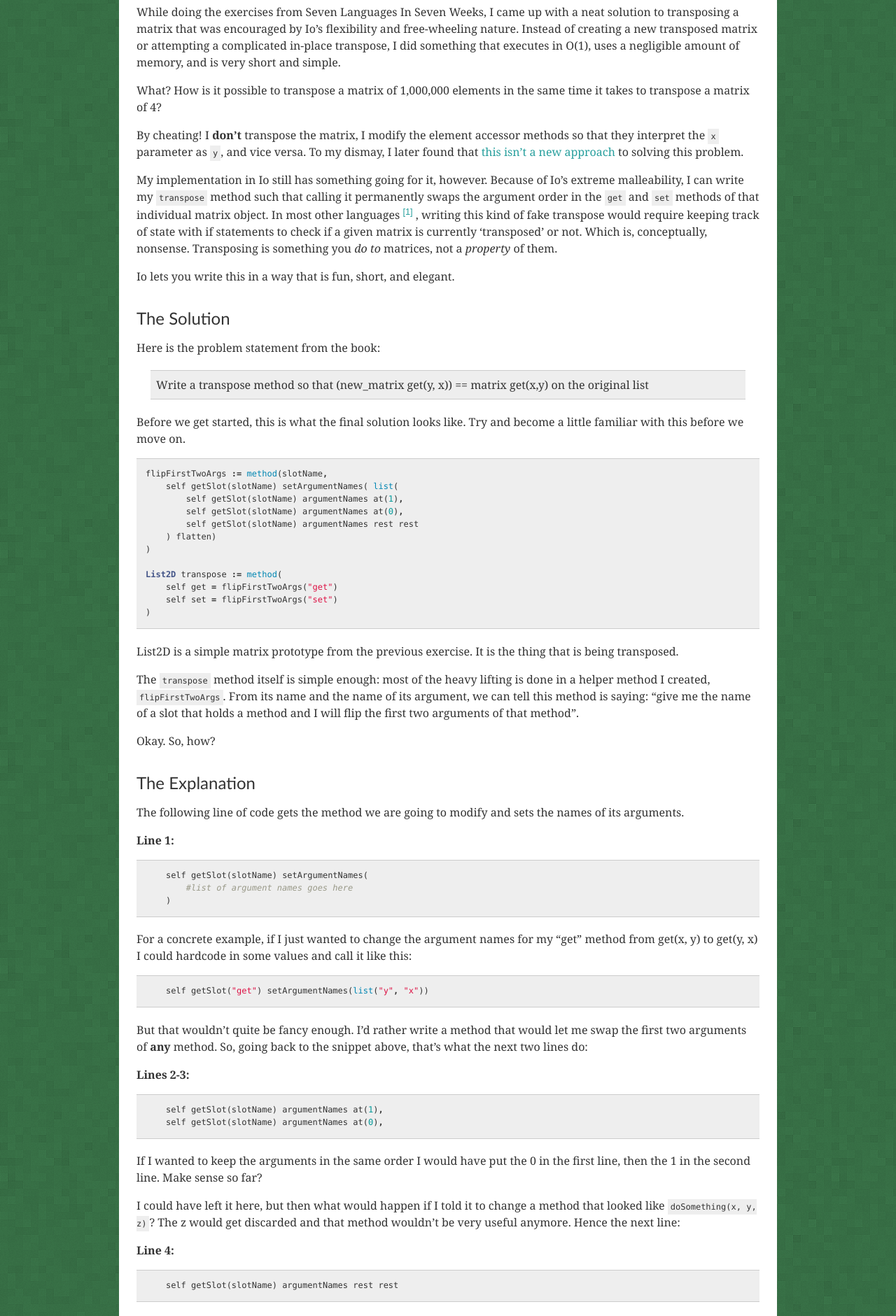
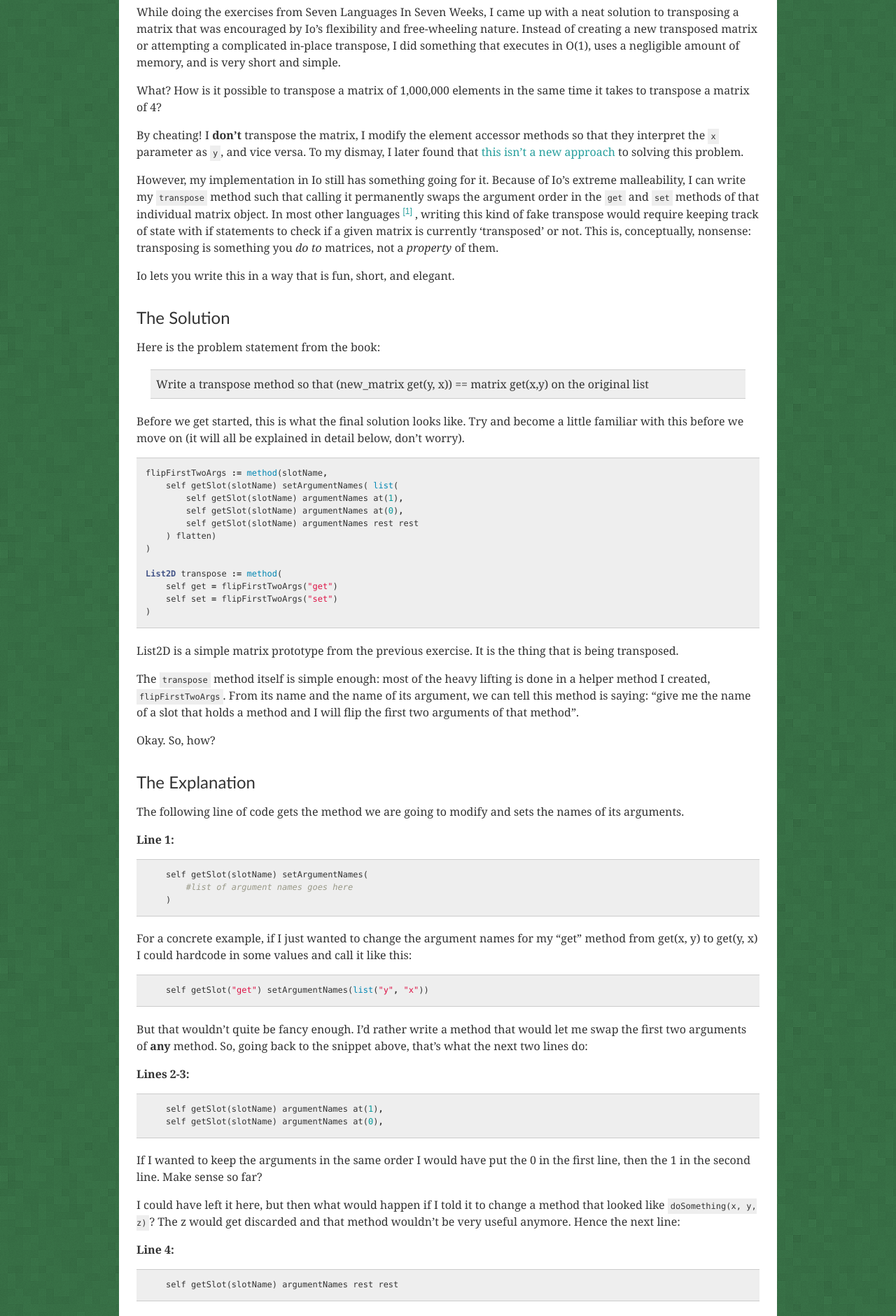
Before and after one commit to nickknw/nickknowlson.com, a Jekyll site: the page built from _posts/2011-12-30-transposing-a-matrix-in-io.markdown, in a window 1280 px wide. Shown: the part 391-2272 px from the top of the page at 70% size. Built offline with Jekyll 4.4.1, drawn with Linux system fonts in a browser that asks for light colours; nearby versions of some CDN libraries; comment, search, counter and statistics services are not loaded.

Commit message:
editing 'transposing a matrix in Io' post for clarity

```diff
--- a/_posts/2011-12-30-transposing-a-matrix-in-io.markdown
+++ b/_posts/2011-12-30-transposing-a-matrix-in-io.markdown
@@ -17,15 +17,15 @@ methods so that they interpret the `x` parameter as `y`, and vice versa. To my
 dismay, I later found that [this isn't a new approach](http://en.wikipedia.org/wiki/Transpose#Implementation_of_matrix_transposition_on_computers) to solving this
 problem.
 
-My implementation in Io still has something going for it, however. Because of Io's
+However, my implementation in Io still has something going for it. Because of Io's
 extreme malleability, I can write my `transpose` method such that calling it
 permanently swaps the argument order in the `get` and `set` methods of that
 individual matrix object. In most other languages
 <a href="#footnote-1" id="footnote-1-link" class="super">[1]</a>
 , writing
 this kind of fake transpose would require keeping track of state with if
-statements to check if a given matrix is currently 'transposed' or not. Which
-is, conceptually, nonsense. Transposing is something you *do to* matrices, not
+statements to check if a given matrix is currently 'transposed' or not. This
+is, conceptually, nonsense: transposing is something you *do to* matrices, not
 a *property* of them.
 
 Io lets you write this in a way that is fun, short, and elegant.
@@ -38,7 +38,8 @@ Here is the problem statement from the book:
 > Write a transpose method so that (new\_matrix get(y, x)) == matrix get(x,y) on the original list
 
 Before we get started, this is what the final solution looks like. Try and
-become a little familiar with this before we move on.
+become a little familiar with this before we move on (it will all be explained
+in detail below, don't worry).
 
 {% highlight io %}
 flipFirstTwoArgs := method(slotName,
--- a/css/style.css
+++ b/css/style.css
@@ -435,6 +435,6 @@ blockquote {
 
 .super {
     vertical-align: super;
-    font-size:80%;
+    font-size:75%;
     font-family:sans-serif;
 }
```
